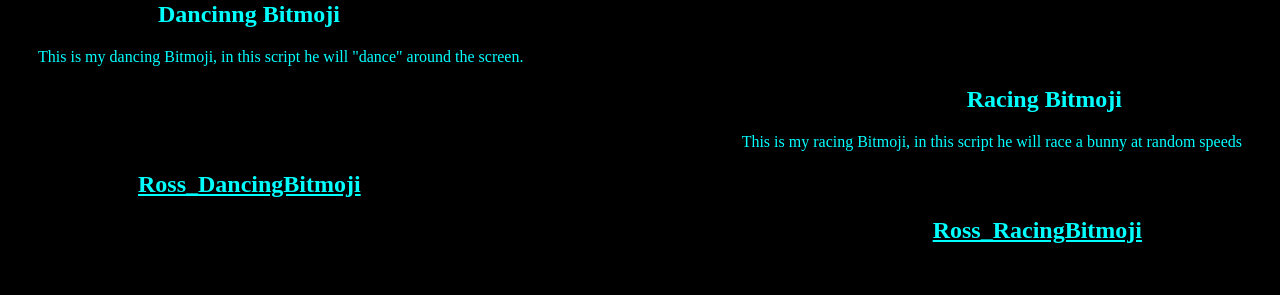
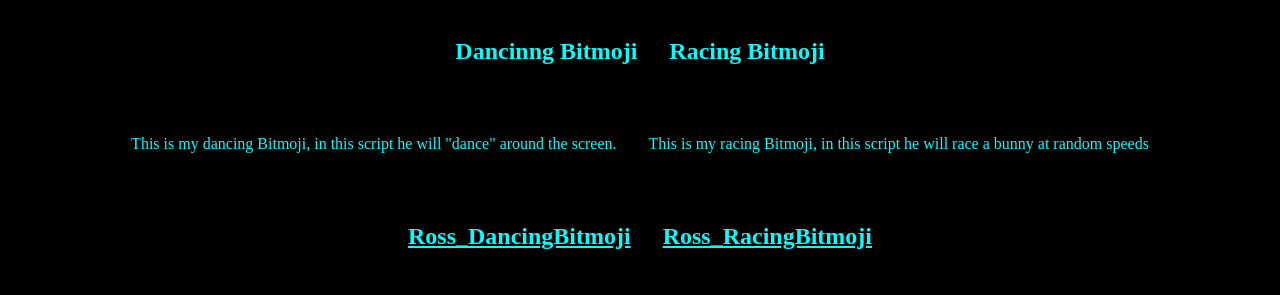
Before and after one commit to BlazingSaddles1984/BlazingSaddles1984, a plain HTML site: page javascripts.html in a window 1280 px wide. Shown: the part 547-842 px from the top of the page. Before the commit the page ends 811 px from the top, so only its background shows below. Drawn offline with Linux system fonts and the light colour scheme; a script that the page names is missing.

Commit message:
Add files via upload

```diff
--- a/javascripts.html
+++ b/javascripts.html
@@ -13,13 +13,13 @@
     padding: 15px;
    }
    #h2left{
-    margin-left: 150px;
+    margin-left: 130px;
    }
    #pleft{
     margin-left: 30px;
    }
    #h2right{
-    margin-right: 150px;
+    margin-right: 130px;
    }
    #pright{
     margin-right: 30px;
@@ -47,17 +47,41 @@
                <td><a href="Aboutme.html"><img src="Buttons/Aboutme(new).png"></a></td>
             </tr>
         </thead>
-    </table>
+
 <h1 style="text-align: center;">This is my javascripts page</h1>
 <p id="p2" style="text-align: center;">Here are all the scripts I have written thoughout the course</p>
 
-<h2 id="h2left" style="text-align: left;">Dancinng Bitmoji</h2>
-<p id="pleft" style="text-align: left;">This is my dancing Bitmoji, in this script he will "dance" around the screen.</p>
+</table>
+<table align="center">
+    <tbody>
+        <tr>
+            <td><h2 id="h2left" style="text-align: left;">Dancinng Bitmoji</h2></td>
+            <td><h2 id="h2right" style="text-align: right;">Racing Bitmoji</h2>
+            </td>
+        </tr>
+    </tbody>
+</table>
 
-<h2 id="h2right" style="text-align: right;">Racing Bitmoji</h2>
-<p id="pright" style="text-align: right;">This is my racing Bitmoji, in this script he will race a bunny at random speeds</p>
+<table align="center">
+    <tbody>
+        <tr>
+            <td><p id="pleft" style="text-align: left;">This is my dancing Bitmoji, in this script he will "dance" around the screen.</p>
+            </td>
+            <td><p id="pright" style="text-align: right;">This is my racing Bitmoji, in this script he will race a bunny at random speeds</p>
+            </td>
+        </tr>
+    </tbody>
+</table>
 
-<h2 id="dancing" style="text-align: left;"><a href="https://www.khanacademy.org/computer-programming/ross_dancingbitmoji/6235095889133568">Ross_DancingBitmoji</a></h2><script id="danceman" src="https://www.khanacademy.org/computer-programming/ross_dancingbitmoji/6235095889133568/embed.js?editor=no&buttons=no&author=no&embed=yes"></script>
-<h2 id="racing" style="text-align: right;"><a href="https://www.khanacademy.org/computer-programming/ross_racingbitmoji/5314053020631040">Ross_RacingBitmoji</a></h2><script id="raceman" src="https://www.khanacademy.org/computer-programming/ross_racingbitmoji/5314053020631040/embed.js?editor=no&buttons=no&author=no&embed=yes"></script>
+<table align="center">
+    <tbody>
+        <tr>
+            <td><h2 id="dancing" style="text-align: left;"><a href="https://www.khanacademy.org/computer-programming/ross_dancingbitmoji/6235095889133568">Ross_DancingBitmoji</a></h2><script id="danceman" src="https://www.khanacademy.org/computer-programming/ross_dancingbitmoji/6235095889133568/embed.js?editor=no&buttons=no&author=no&embed=yes"></script>
+            </td>
+            <td><h2 id="racing" style="text-align: right;"><a href="https://www.khanacademy.org/computer-programming/ross_racingbitmoji/5314053020631040">Ross_RacingBitmoji</a></h2><script id="raceman" src="https://www.khanacademy.org/computer-programming/ross_racingbitmoji/5314053020631040/embed.js?editor=no&buttons=no&author=no&embed=yes"></script>
+            </td>
+        </tr>
+    </tbody>
+</table>
 </body>
 </html>
```
